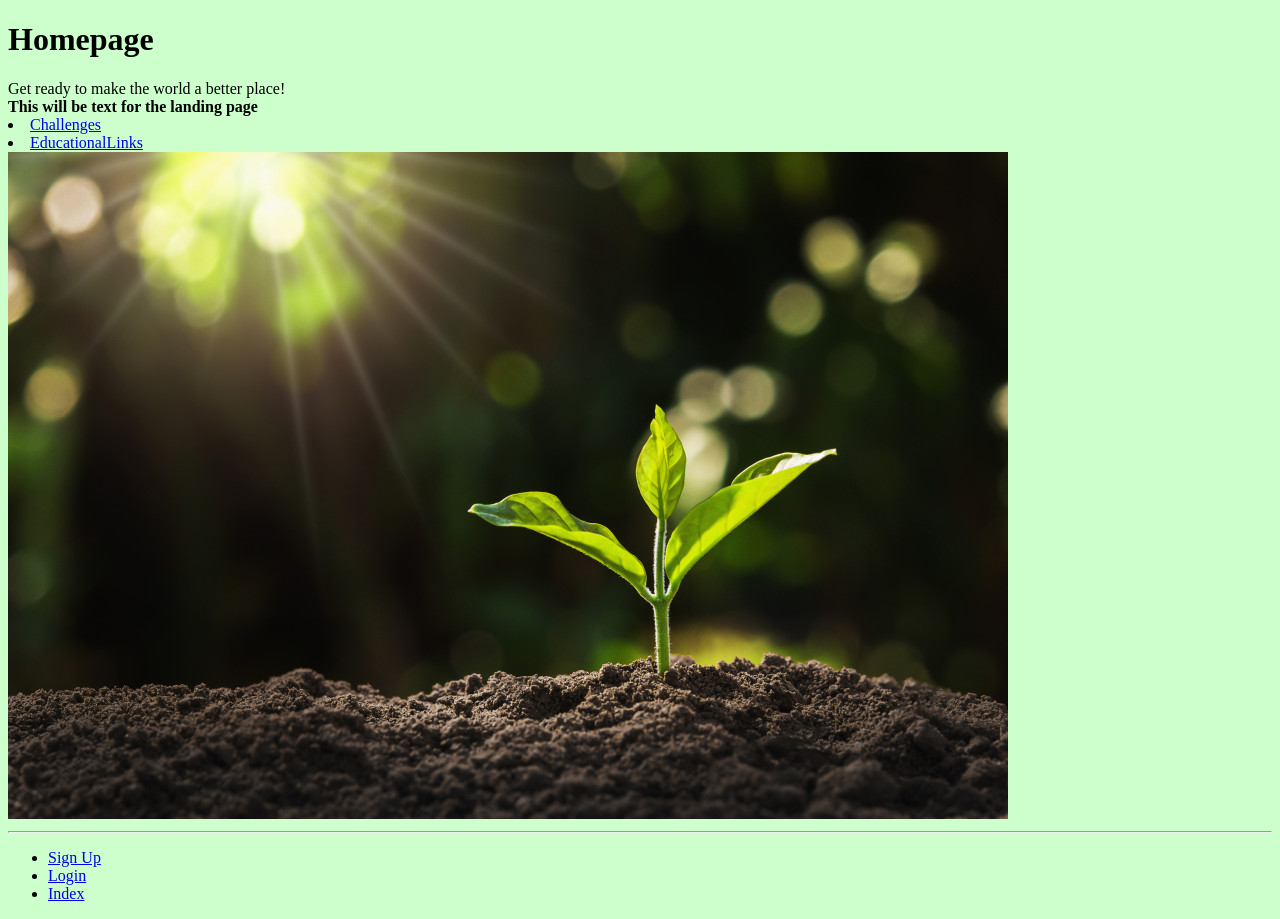
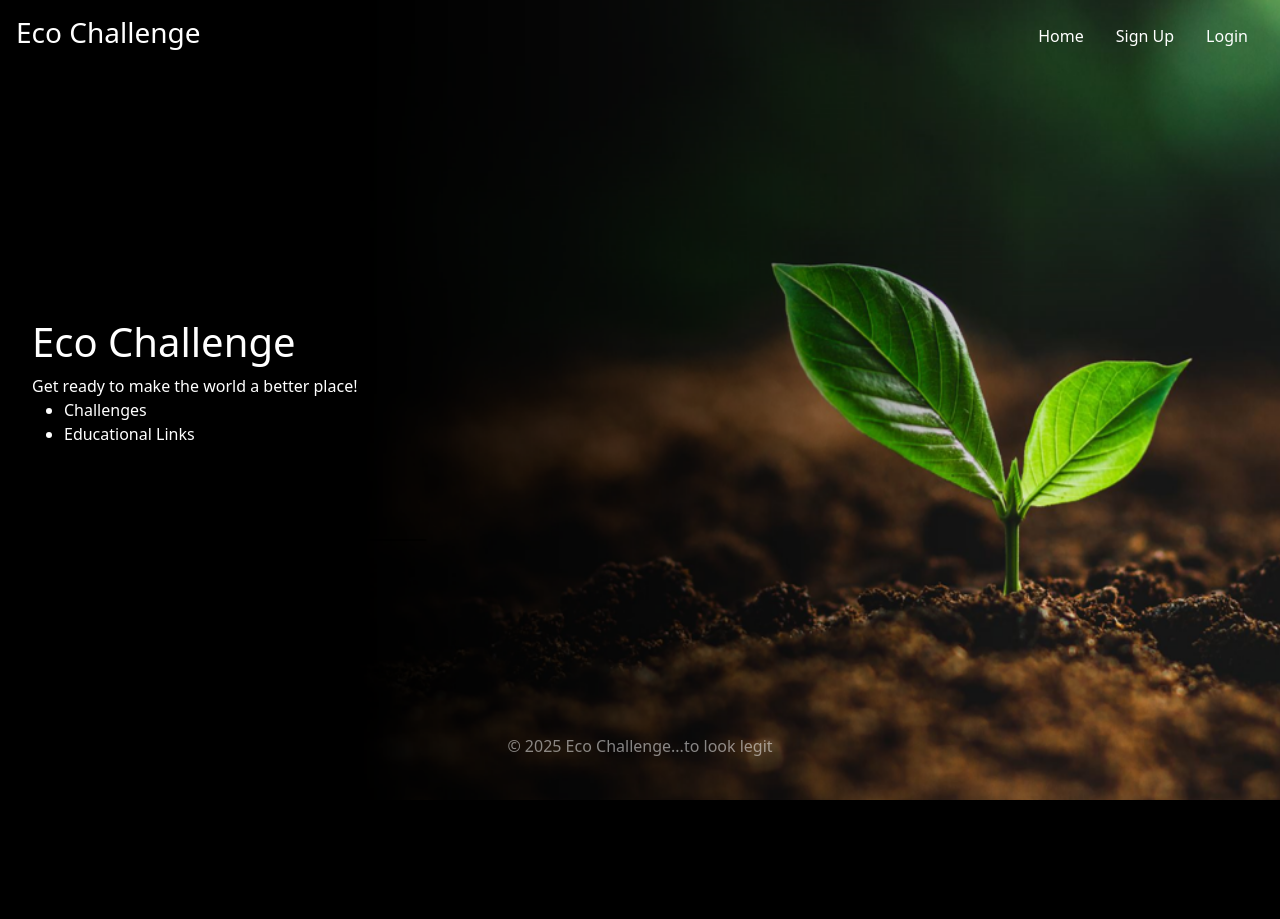
Before and after one commit to jmagrad/EcoChallenge, a Django app: page / in a window 1280 px wide. After the commit the page ends 800 px from the top, so only its background shows below. Run offline with Django 5.2, Linux system fonts and the light colour scheme.

Commit message:
Base.html file updated for consistency across all pages. Background image covers whole page. Minimal changes to index.html (just to see what base.html looks like when implemented). Also added new leaf image (from slides) to static file.

```diff
--- a/EcoProject/templates/Eco/base.html
+++ b/EcoProject/templates/Eco/base.html
@@ -11,39 +11,82 @@
     </title>
     <style>
         body {
-            background-color: #ccffcc;
+            background-image: url("{% static 'images/Leaf_alt.png' %}"); /* @Colin: Pic from the slides */
+            background-size: cover; /* @Colin: This works for full screen and quarter screen...but not half screen. See note below */
+            background-position: center;
+            background-repeat: no-repeat;
+            height: 100vh;
+            margin: 0;
+            padding: 0;
+        }
+
+        /* @Colin: Once we have the site more developed, we can find a way to control how the background
+            image appears on different screen sizes. Contain, rather than cover, looks good on half screen
+            but messy on full and quarter screen. I think an @media conditional will work. I will look into it
+            */
+
+        a, a.nav-link {
+            color: white !important; /* @Colin: Brute-forcing this with !important, to ensure consistency*/
+            text-decoration: none !important;
+        }
+
+        a:hover, a.nav-link:hover {
+            color: rgb(45, 216, 29) !important;
+            text-decoration: none !important;
+        }
+
+        .text-white {
+            color: white;
+        }
+
+        .cover-container {
+            display: flex;
+            flex-direction: column;
+            min-height: 100vh;
+        }
+
+        footer {
+            text-align: center;
+            margin-top: auto;
+            padding: 10px;
         }
     </style>
+    <!-- Include Bootstrap CSS -->
+    <link href="https://cdn.jsdelivr.net/npm/bootstrap@5.3.0/dist/css/bootstrap.min.css" rel="stylesheet">
 </head>
 
-<body>
-    <div>
-        {% block body_block %}
-        {% endblock %}
-    </div>
-    <div>
-        {% block sidebar_block %}
-        {% endblock %}
-    </div>
+<body class="d-flex h-100 text-left text-white bg-dark">
+    <div class="cover-container d-flex w-100 h-100 p-3 mx-auto flex-column">
+        <header class="mb-auto">
+            <div>
+                <h3 class="float-md-start mb-0">Eco Challenge</h3>
+                <nav class="nav nav-masthead justify-content-center float-md-end">
+                    <a class="nav-link" href="{% url 'Eco:index' %}">Home</a>
+                    {% if user.is_authenticated %}
+                        <a class="nav-link" href="{% url 'Eco:LeaderBoard' %}">LeaderBoard</a>
+                        <a class="nav-link" href="{% url 'Eco:logout' %}">Logout</a>
+                    {% else %}
+                        <a class="nav-link" href="{% url 'Eco:register' %}">Sign Up</a>
+                        <a class="nav-link" href="{% url 'Eco:login' %}">Login</a>
+                    {% endif %}
+                </nav>
+            </div>
+        </header>
 
-    <hr />
-    <div>
-        <ul>
-            {% if user.is_authenticated %}
-            <!-- Show these links when the user is logged in -->
-            <li><a href="{% url 'Eco:LeaderBoard' %}">LeaderBoard</a></li>
-            <li><a href="{% url 'Eco:logout' %}">Logout</a></li>
-            {% else %}
-            <!-- Show these links when the user is NOT logged in -->
-            <li><a href="{% url 'Eco:register' %}">Sign Up</a></li>
-            <li><a href="{% url 'Eco:login' %}">Login</a></li>
-            {% endif %}
-            <!-- Outside the conditional statements, ALWAYS show -->
-            <li><a href="{% url 'Eco:index' %}">Index</a></li>
-        </ul>
+        <main class="px-3">
+            {% block body_block %}
+            <!-- Main content goes here -->
+            {% endblock %}
+        </main>
+
+        <footer class="mt-auto text-white-50">
+            <p>© 2025 Eco Challenge...to look legit</p>
+        </footer>
 
     </div>
 
+    <!-- Bootstrap JavaScript -->
+    <script src="https://cdn.jsdelivr.net/npm/bootstrap@5.3.0/dist/js/bootstrap.bundle.min.js"></script>
 </body>
 
 </html>
--- a/EcoProject/templates/Eco/index.html
+++ b/EcoProject/templates/Eco/index.html
@@ -4,7 +4,7 @@
 {% block title_block %}Homepage{% endblock %}
 
 {% block body_block %}
-<h1>Homepage</h1>
+<h1>Eco Challenge</h1>
 <div>
     {% if user.is_authenticated %}
         Welcome {{ user.username }}!
@@ -12,17 +12,13 @@
         Get ready to make the world a better place!
     {% endif %}
     <br />
-    <strong>{{ boldmessage }}</strong><br />
-
+    <ul>
         <li><a href="{% url 'Eco:Challenges' %}">Challenges</a></li>
-    <li><a href="{% url 'Eco:Educational Links' %}">EducationalLinks</a></li>
+        <li><a href="{% url 'Eco:Educational Links' %}">Educational Links</a></li>
 
         {% if user.is_authenticated %}
-    <!-- Show these links when the user is logged in -->
             <li><a href="{% url 'Eco:LeaderBoard' %}">LeaderBoard</a></li>
         {% endif %}
-</div>
-<div>
-    <img src="{% static 'images/Leaf.jpg' %}" alt="Leaf picture" />
+    </ul>
 </div>
 {% endblock %}
```
Also changed, not shown: EcoProject/static/images/Leaf_alt.png (added). Lines whose indentation alone changed are shown as unchanged.
